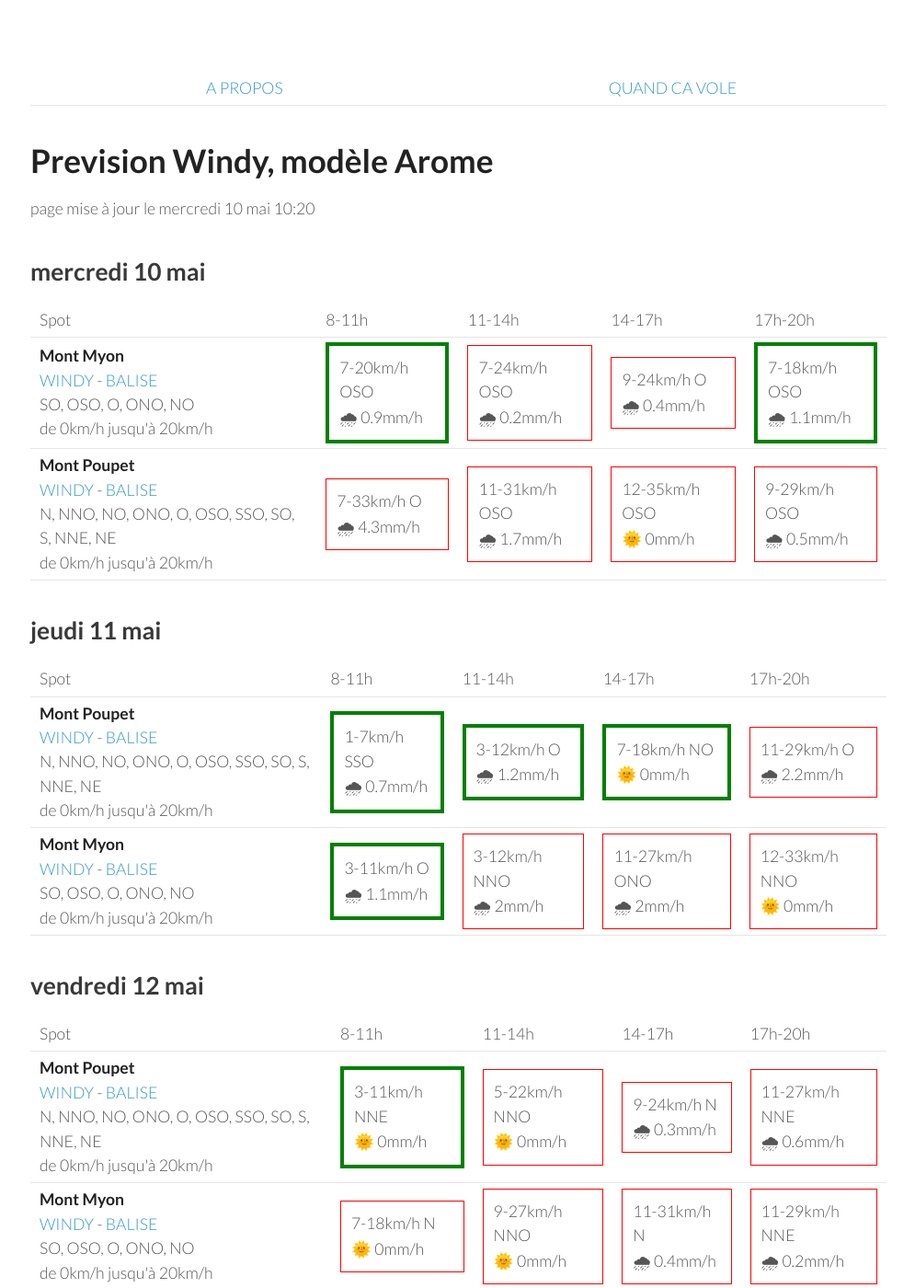
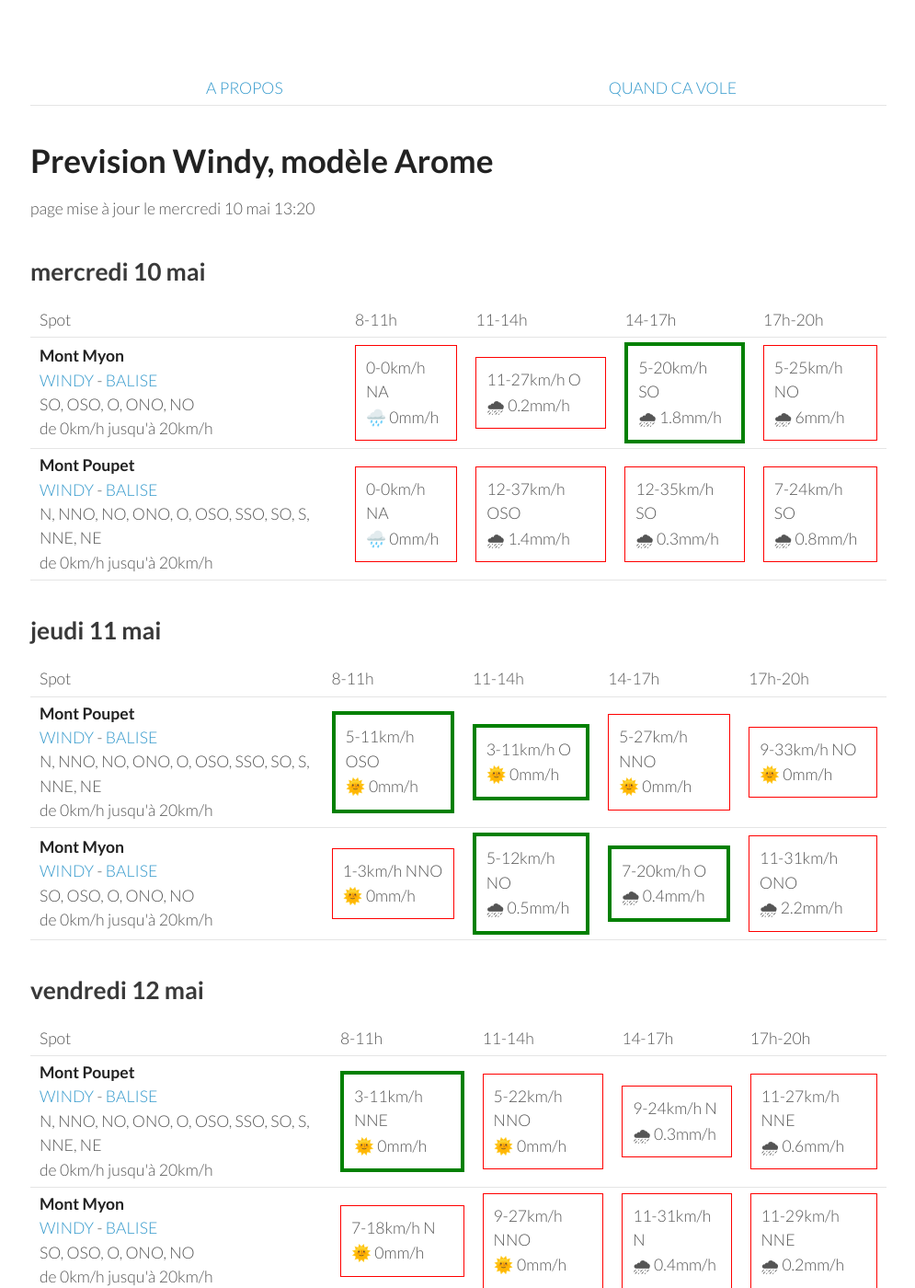
Before and after one commit to parapente-dans-le-nord/parapente-dans-le-nord.github.io, a Jekyll site: the page built from jura.markdown, in a window 1280 px wide and 1400 px high. Shown: the whole window at 92% size, without its empty margins (25-1020 px from the left). Built offline with Jekyll 4.4.1, drawn with Linux system fonts in a browser that asks for light colours.

Commit message:
update index.markdown

```diff
--- a/jura.markdown
+++ b/jura.markdown
@@ -7,7 +7,7 @@ title:  "Tous les spots"
 {: .links}
 
 # Prevision Windy, modèle Arome
-page mise à jour le mercredi 10 mai 10:20
+page mise à jour le mercredi 10 mai 13:20
 
 ## mercredi 10 mai
 
@@ -24,21 +24,19 @@ page mise à jour le mercredi 10 mai 10:20
 <tr>
         <td><strong>Mont Myon</strong><br><a href="https://windy.com/46.331/5.397?45.898,5.394,8,m:eWoagj8">WINDY</a> - <span class=""><a href="http://www.balisemeteo.com/balise.php?idBalise=70">BALISE</a> </span><br> <span class="vent-favorable">SO, OSO, O, ONO, NO</span><br><span class="force-vent">de 0km/h jusqu'à 20km/h</span> </td>
 
-            <td><div class="flyable"><p>7-20km/h OSO</p><p>🌧 0.9mm/h</p></div></td>
-            <td><div class="not-flyable"><p>7-24km/h OSO</p><p>🌧 0.2mm/h</p></div></td>
-            <td><div class="not-flyable"><p>9-24km/h O</p><p>🌧 0.4mm/h</p></div></td>
-            <td><div class="flyable"><p>7-18km/h OSO</p><p>🌧 1.1mm/h</p></div></td>
-
+            <td><div class="not-flyable"><p>0-0km/h NA</p><p>🌧️ 0mm/h</p></div></td>
+            <td><div class="not-flyable"><p>11-27km/h O</p><p>🌧 0.2mm/h</p></div></td>
+            <td><div class="flyable"><p>5-20km/h SO</p><p>🌧 1.8mm/h</p></div></td>
+            <td><div class="not-flyable"><p>5-25km/h NO</p><p>🌧 6mm/h</p></div></td>
 
     </tr>
 <tr>
         <td><strong>Mont Poupet</strong><br><a href="https://windy.com/46.970/5.876?46.541,5.876,8">WINDY</a> - <span class=""><a href="http://www.balisemeteo.com/balise.php?idBalise=92">BALISE</a> </span><br> <span class="vent-favorable">N, NNO, NO, ONO, O, OSO, SSO, SO, S, NNE, NE</span><br><span class="force-vent">de 0km/h jusqu'à 20km/h</span> </td>
 
-            <td><div class="not-flyable"><p>7-33km/h O</p><p>🌧 4.3mm/h</p></div></td>
-            <td><div class="not-flyable"><p>11-31km/h OSO</p><p>🌧 1.7mm/h</p></div></td>
-            <td><div class="not-flyable"><p>12-35km/h OSO</p><p>🌞 0mm/h</p></div></td>
-            <td><div class="not-flyable"><p>9-29km/h OSO</p><p>🌧 0.5mm/h</p></div></td>
-
+            <td><div class="not-flyable"><p>0-0km/h NA</p><p>🌧️ 0mm/h</p></div></td>
+            <td><div class="not-flyable"><p>12-37km/h OSO</p><p>🌧 1.4mm/h</p></div></td>
+            <td><div class="not-flyable"><p>12-35km/h SO</p><p>🌧 0.3mm/h</p></div></td>
+            <td><div class="not-flyable"><p>7-24km/h SO</p><p>🌧 0.8mm/h</p></div></td>
 
     </tr>
 
@@ -60,20 +58,20 @@ page mise à jour le mercredi 10 mai 10:20
 <tr>
         <td><strong>Mont Poupet</strong><br><a href="https://windy.com/46.970/5.876?46.541,5.876,8">WINDY</a> - <span class=""><a href="http://www.balisemeteo.com/balise.php?idBalise=92">BALISE</a> </span><br> <span class="vent-favorable">N, NNO, NO, ONO, O, OSO, SSO, SO, S, NNE, NE</span><br><span class="force-vent">de 0km/h jusqu'à 20km/h</span> </td>
 
-            <td><div class="flyable"><p>1-7km/h SSO</p><p>🌧 0.7mm/h</p></div></td>
-            <td><div class="flyable"><p>3-12km/h O</p><p>🌧 1.2mm/h</p></div></td>
-            <td><div class="flyable"><p>7-18km/h NO</p><p>🌞 0mm/h</p></div></td>
-            <td><div class="not-flyable"><p>11-29km/h O</p><p>🌧 2.2mm/h</p></div></td>
+            <td><div class="flyable"><p>5-11km/h OSO</p><p>🌞 0mm/h</p></div></td>
+            <td><div class="flyable"><p>3-11km/h O</p><p>🌞 0mm/h</p></div></td>
+            <td><div class="not-flyable"><p>5-27km/h NNO</p><p>🌞 0mm/h</p></div></td>
+            <td><div class="not-flyable"><p>9-33km/h NO</p><p>🌞 0mm/h</p></div></td>
 
 
     </tr>
 <tr>
         <td><strong>Mont Myon</strong><br><a href="https://windy.com/46.331/5.397?45.898,5.394,8,m:eWoagj8">WINDY</a> - <span class=""><a href="http://www.balisemeteo.com/balise.php?idBalise=70">BALISE</a> </span><br> <span class="vent-favorable">SO, OSO, O, ONO, NO</span><br><span class="force-vent">de 0km/h jusqu'à 20km/h</span> </td>
 
-            <td><div class="flyable"><p>3-11km/h O</p><p>🌧 1.1mm/h</p></div></td>
-            <td><div class="not-flyable"><p>3-12km/h NNO</p><p>🌧 2mm/h</p></div></td>
-            <td><div class="not-flyable"><p>11-27km/h ONO</p><p>🌧 2mm/h</p></div></td>
-            <td><div class="not-flyable"><p>12-33km/h NNO</p><p>🌞 0mm/h</p></div></td>
+            <td><div class="not-flyable"><p>1-3km/h NNO</p><p>🌞 0mm/h</p></div></td>
+            <td><div class="flyable"><p>5-12km/h NO</p><p>🌧 0.5mm/h</p></div></td>
+            <td><div class="flyable"><p>7-20km/h O</p><p>🌧 0.4mm/h</p></div></td>
+            <td><div class="not-flyable"><p>11-31km/h ONO</p><p>🌧 2.2mm/h</p></div></td>
 
 
     </tr>
```
